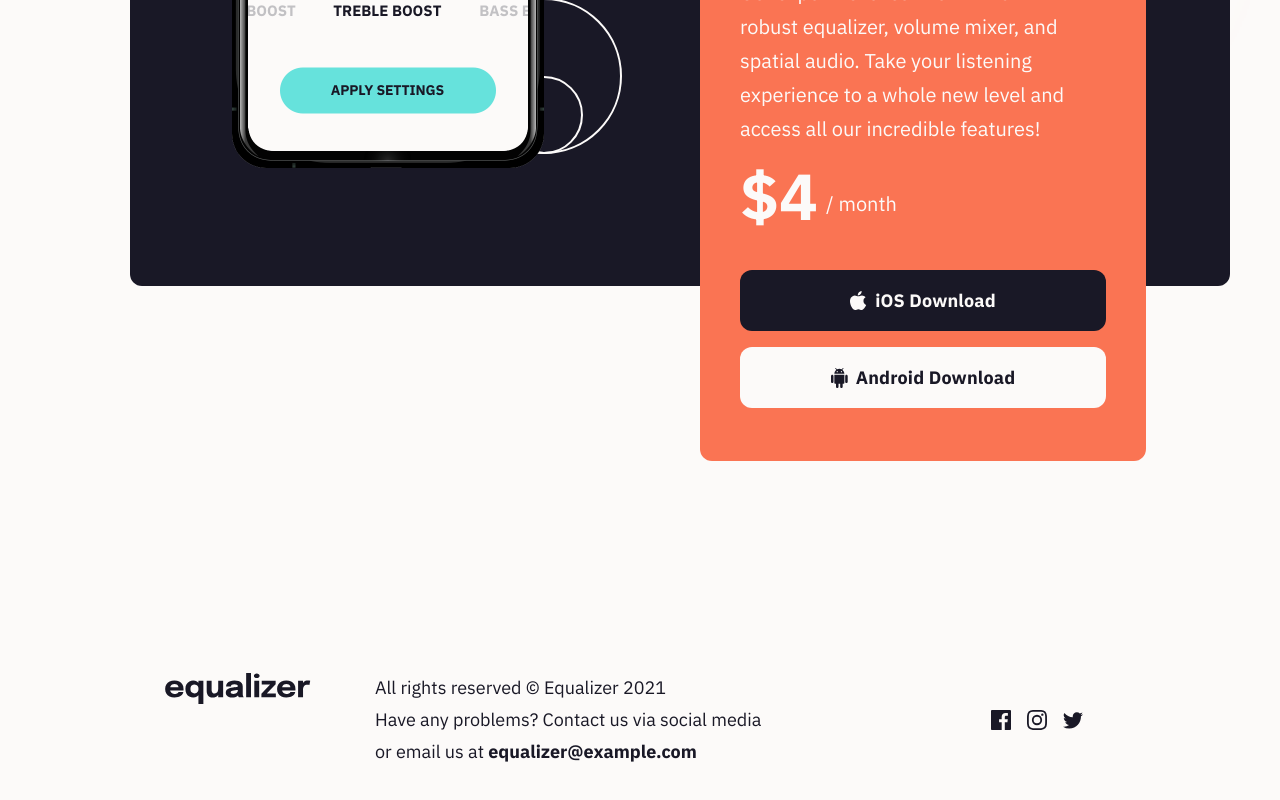
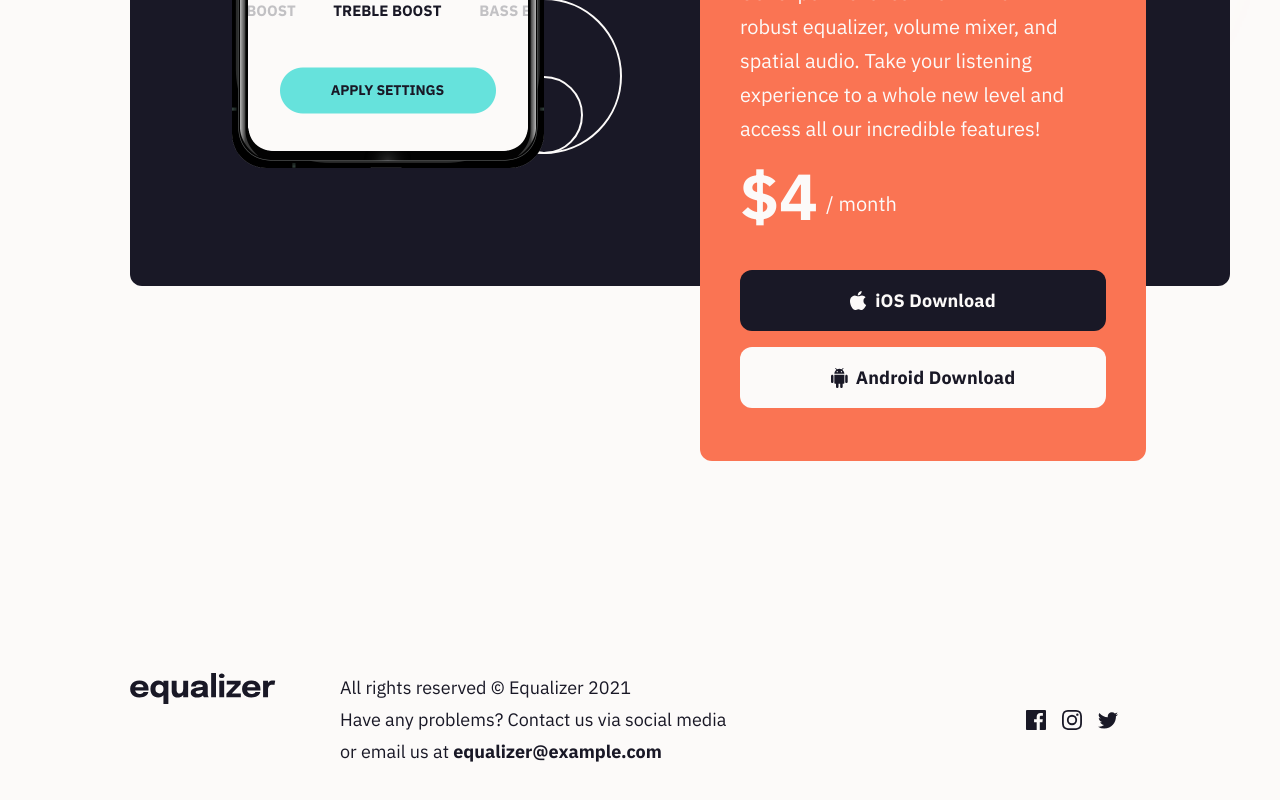
Before and after one commit to desyayuu/rekadigital-technical-test, a Next.js app: page / in a window 1280 px wide. Shown: the part 1225-2025 px from the top of the page. Built offline with nearby package versions, Linux system fonts and the light colour scheme.

Commit message:
fix(second-section): adjust sizze pattern for mobile

```diff
--- a/components/backCard.tsx
+++ b/components/backCard.tsx
@@ -3,7 +3,7 @@ import Image from "next/image";
 export function BackCard() {
   return (
     <div className="relative w-auto h-[600px] rounded-[12px] bg-dark md:mx-10 md:w-[696px] md:h-[550px] lg:w-[1100px] lg:h-[600px] lg:mx-[130px]">
-      <div className="absolute left-1/2 w-[220px] -translate-x-1/2 md:w-[280px] md:h-[420px] lg:left-[336px] lg:w-[312px] lg:-translate-x-0">
+      <div className="absolute left-1/2 w-[290px] -translate-x-1/2 md:h-[420px] lg:left-[336px] lg:w-[312px] lg:-translate-x-0">
         <Image
           src="/assets/bg-pattern-2.svg"
           alt=""
--- a/components/footer.tsx
+++ b/components/footer.tsx
@@ -22,7 +22,7 @@ function SocialIcon({ src, label }: { src: string; label: string }) {
 
 export function Footer() {
     return (
-        <div className="px-6 py-10 md:px-10 md:py-14 lg:px-[165px] lg:py-[62px]">
+        <div className="px-6 py-10 md:px-10 md:py-14 lg:px-[130px] lg:py-[62px]">
             <div className="flex flex-col gap-10 lg:flex-row lg:items-center lg:justify-between lg:gap-8">
                 <div className="h-8 w-[146px] shrink-0 self-start">
                     <Image
```
Also changed, not shown: 1 other file (tests, documents, lock files or other folders).
